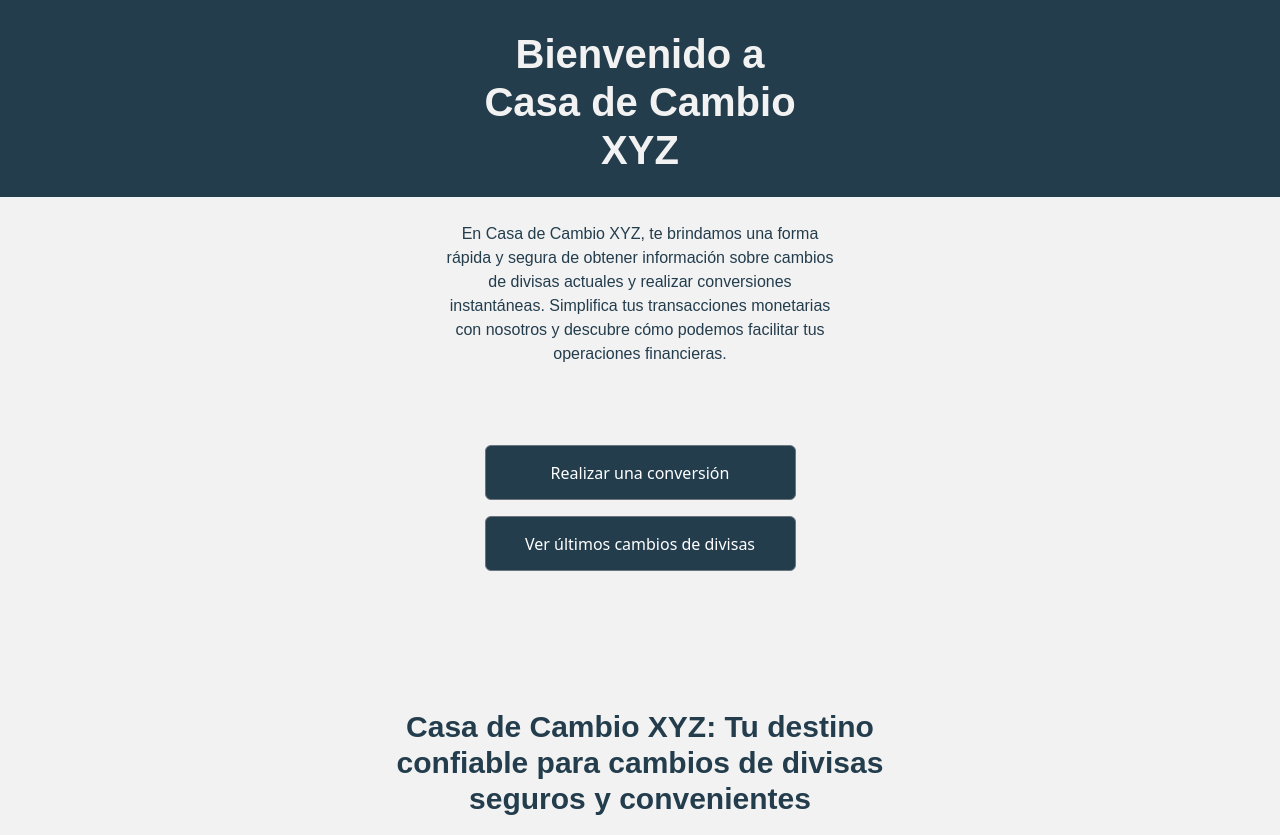
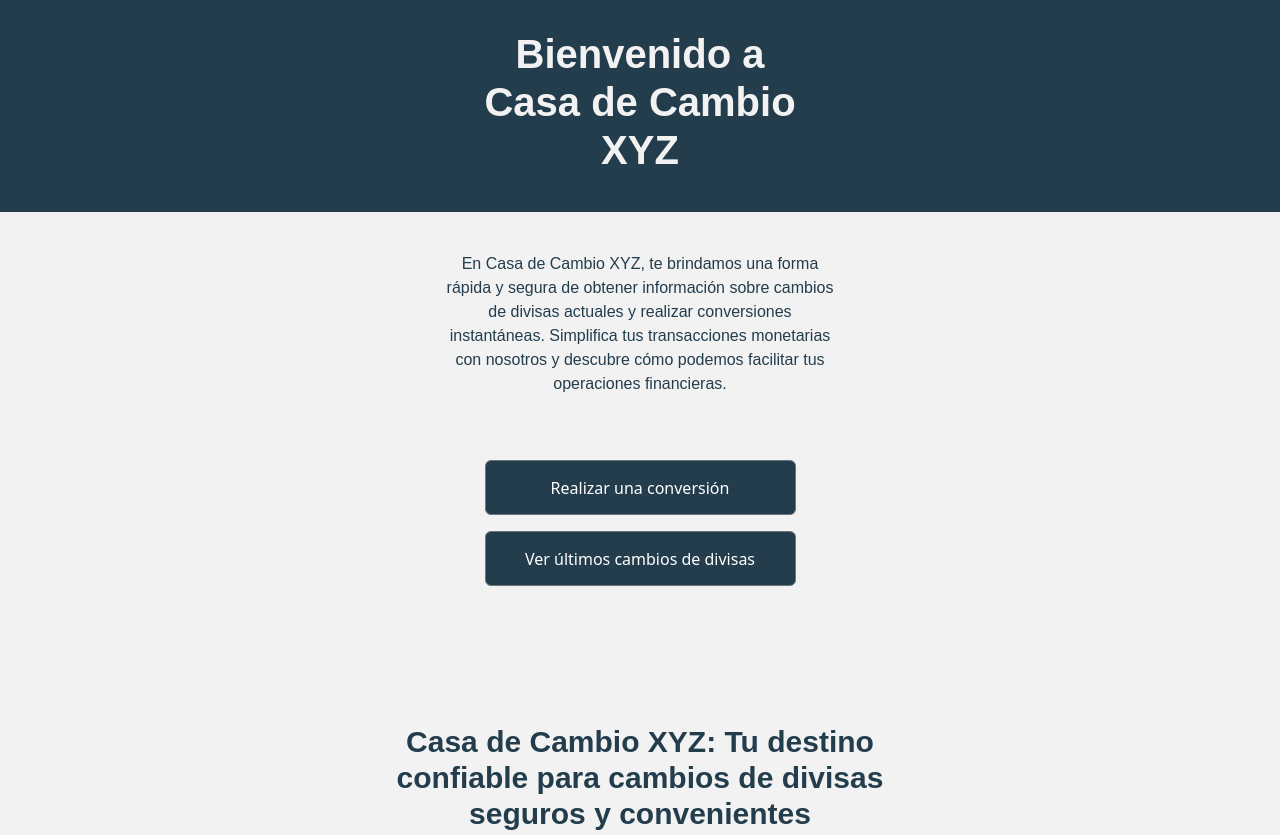
Before and after one commit to lucasdgnzlz/casa-de-cambio, a website: page docs/index.html in a window 1280 px wide. Shown: the top 835 px of the page. Drawn offline with nearby package versions, Linux system fonts and the light colour scheme; no server answers.

Commit message:
Ajusta la estructura de algunos elementos

```diff
--- a/docs/index.css
+++ b/docs/index.css
@@ -23,7 +23,6 @@ header{
   justify-content: center;
   align-items: baseline;
   padding: 30px 24px;
-  padding-bottom: 15px;
   max-width: 390px;
 }
 .titulo {
@@ -37,7 +36,7 @@ header{
   display: flex;
   margin: auto;
   max-width: 450px;
-  padding: 25px 24px;
+  padding: 40px 24px;
 }
 .subtitulo {
   font-family: Source Sans Pro, Arial, sans-serif;
@@ -49,7 +48,6 @@ header{
   flex-direction: column;
   margin: auto;
   padding: 0px 24px;
-  padding-top: 30px;
   max-width: 375px;
 }
 .botones-conversion {
```
